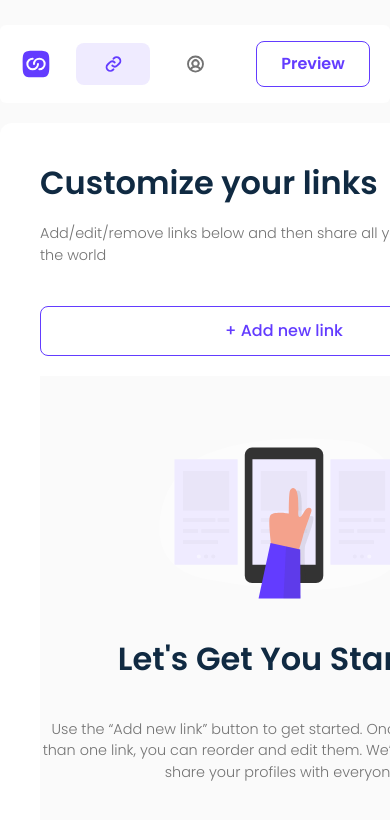
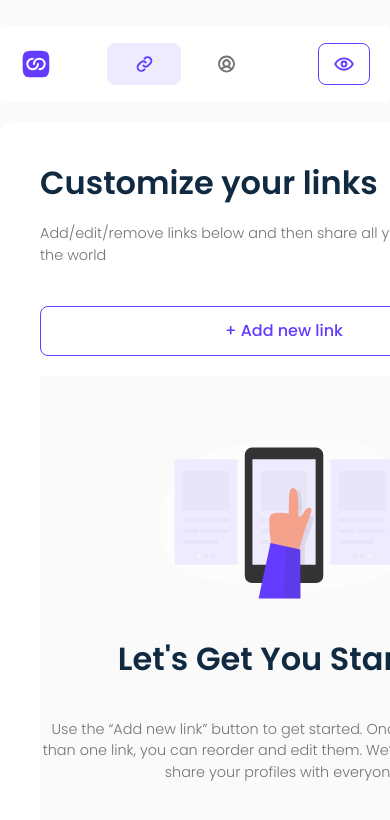
Before and after one commit to sandro21-glitch/link-sharing-app, a React (Vite) app: page /account in a window 390 px wide. Shown: the top 820 px of the page. Built offline with nearby package versions, Linux system fonts and the light colour scheme.

Commit message:
style: Update AccountNav for better responsiveness

```diff
--- a/src/ui/AccountNav.tsx
+++ b/src/ui/AccountNav.tsx
@@ -1,5 +1,6 @@
 import logoLarge from "/assets/images/logo-devlinks-large.svg";
 import logoSmall from "/assets/images/logo-devlinks-small.svg";
+import previewLogo from "/assets/images/icon-preview-header.svg";
 import LinkIcon from "./LinkIcon";
 import ProfileIcon from "./ProfileIcon";
 import { useNavigate } from "react-router-dom";
@@ -59,9 +60,13 @@ const AccountNav = ({ currPage, setCurrPage }: AccountNavTypes) => {
       </ul>
       <button
         onClick={() => navigate("/preview")}
-        className="w-[114px] h-[46px] border border-strongPurple rounded-lg capitalize text-strongPurple font-semibold hover:bg-veryLightPurple transition-colors ease-in duration-150"
+        className="lg:w-[114px] w-[52px] lg:h-[46px] h-[42px] border
+         border-strongPurple rounded-lg capitalize text-strongPurple
+          font-semibold hover:bg-veryLightPurple transition-colors ease-in duration-150
+          flex-center"
       >
-        preview
+        <span className="hidden lg:block">preview</span>
+        <img src={previewLogo} alt="preview logo" className="lg:hidden" />
       </button>
     </nav>
   );
```
